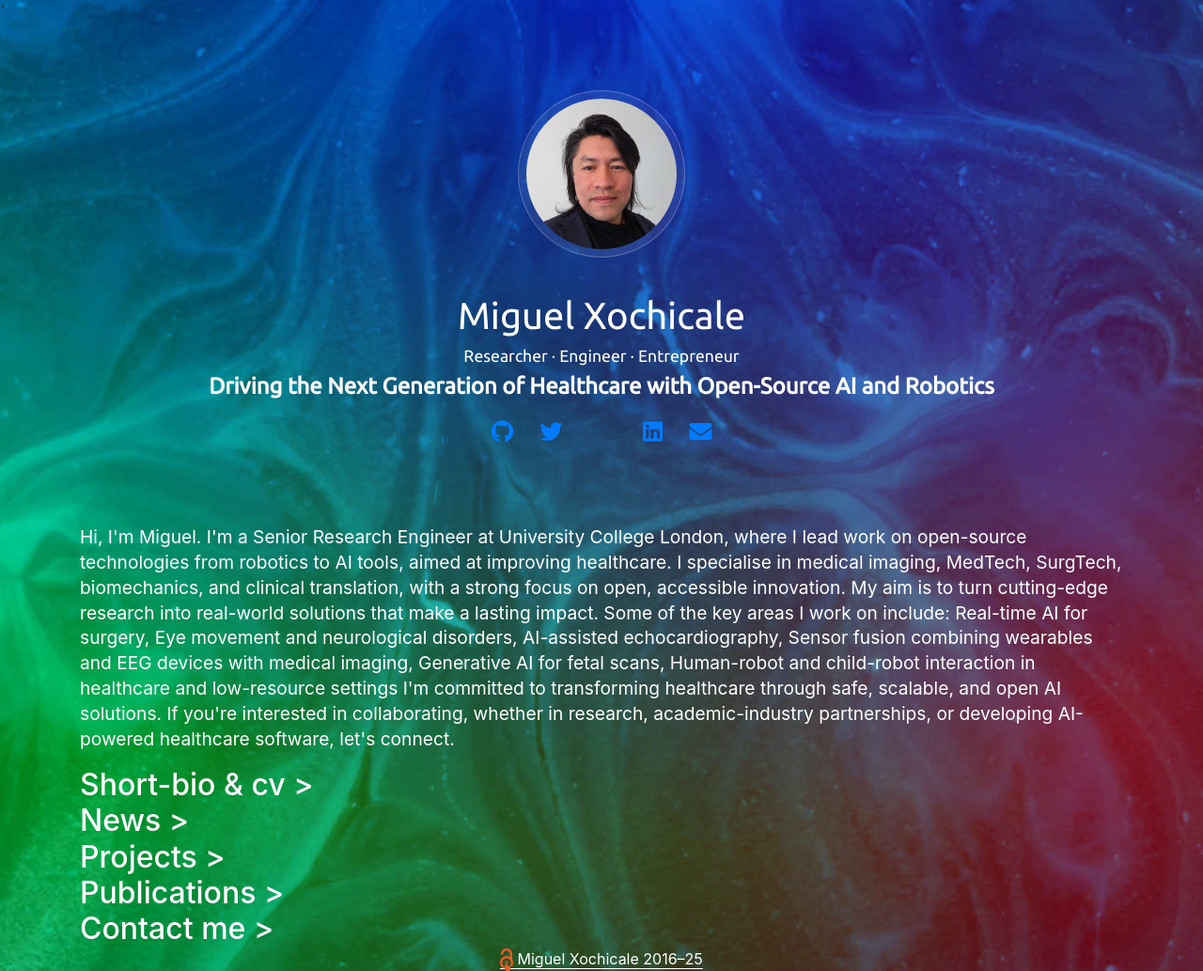
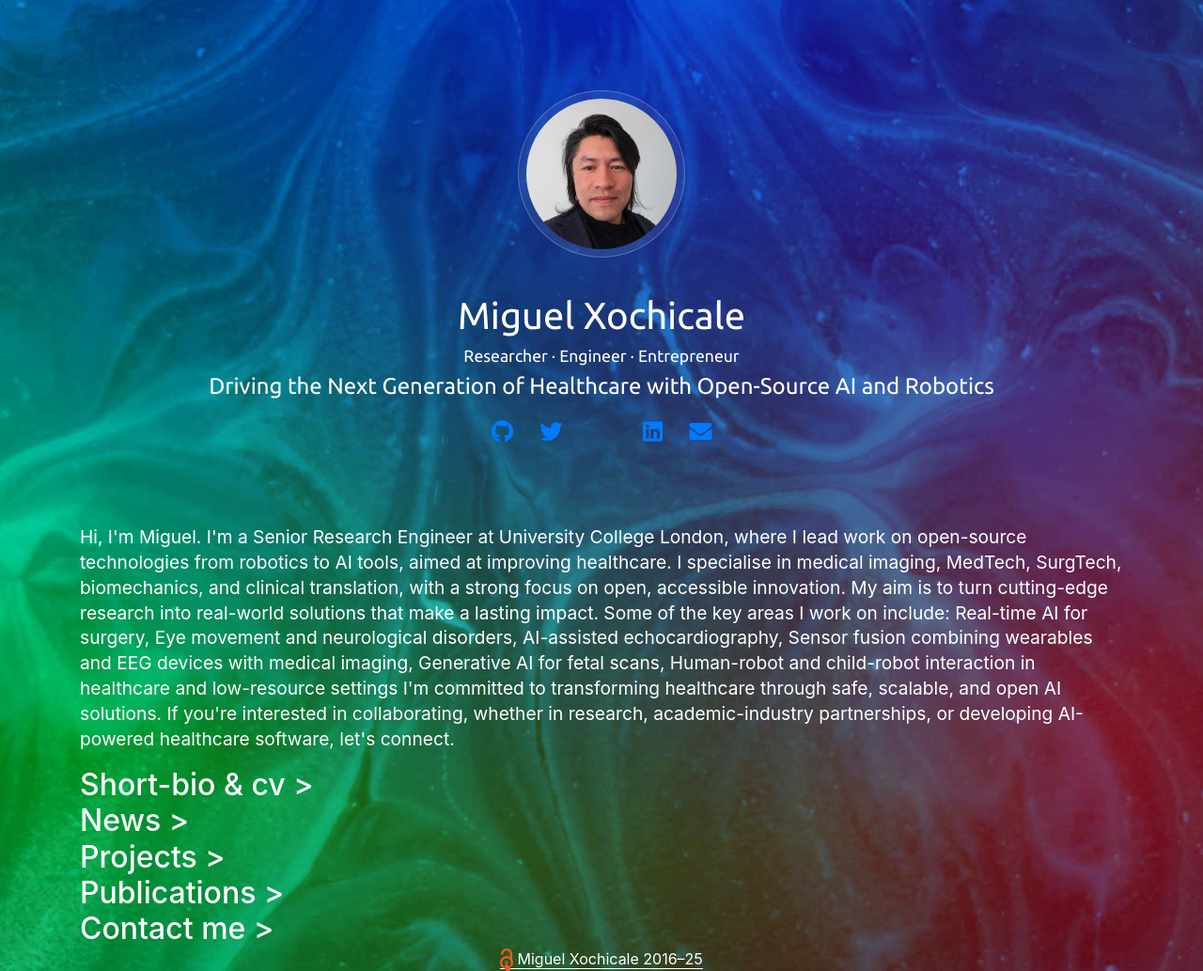
Before and after one commit to mxochicale/mxochicale.github.io, a Jekyll site: the page built from index.html, in a window 1280 px wide. Shown: the whole page at 94% size. Built offline with Jekyll 4.4.1, drawn with Linux system fonts in a browser that asks for light colours; nearby versions of some CDN libraries; comment, search, counter and statistics services are not loaded; a style sheet for code colours, icons or effects is not loaded.

Commit message:
removing font-weight: bold and adding font-family: Ubuntu to motto message! #0

```diff
--- a/index.html
+++ b/index.html
@@ -9,7 +9,7 @@ title:
       <span class="avatar"><img src="/assets/images/avatar/mapx_october2022.jpeg" alt="Miguel Xochicale" /></span>
        <h1>Miguel Xochicale</h1>
         <h3> Researcher · Engineer · Entrepreneur</h3>
-        <h1 style="font-size: 1.5rem; font-weight: bold; margin-bottom: 1rem; color: white;">
+        <h1 style="font-size: 1.5rem; font-family: 'Ubuntu', sans-serif; margin-bottom: 1rem; color: white;">
           Driving the Next Generation of Healthcare with Open-Source AI and Robotics
         </h1>
 
```
